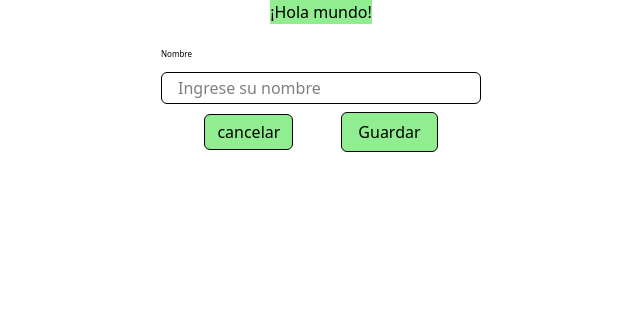
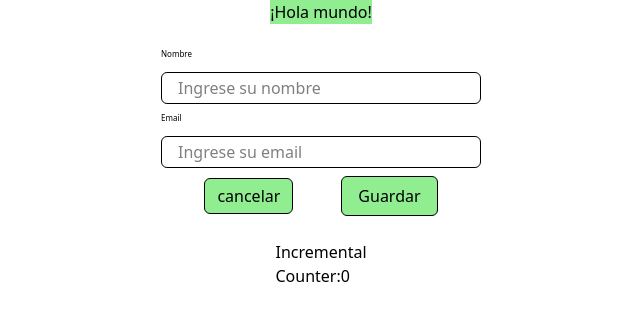
Before and after one commit to CJCPDev/react-2999912, a React (Vite) app: page / in a window 1280 px wide. Shown: the top 320 px of the page, without its empty margins (319-959 px from the left). Built offline with nearby package versions, Linux system fonts and the light colour scheme.

Commit message:
feat: actualizacion

```diff
--- a/src/app/App.jsx
+++ b/src/app/App.jsx
@@ -1,5 +1,6 @@
 import UserForm from '../features/users/components/UserForm';
 import 'tailwindcss';
+import DeleteCounter from '@/shared/components/DeleteCounter';
 
 
 export default function App(){
@@ -11,6 +12,7 @@
       <div>
        <UserForm/>
       </div>
+       <DeleteCounter/>
     </div>
   )
 }
--- a/src/features/users/components/UserForm.jsx
+++ b/src/features/users/components/UserForm.jsx
@@ -3,13 +3,48 @@
 
 
 export default function UserForm(){
+
+
+
+/*     const handleNameChange = (e) => {
+        console.log('Nombre del usuario:', e.target.value)
+    }; */
+
+
+    const handleEmailBlur = (e) => {
+        console.log('Email del usuario:', e.target.value)
+    };
+
+    /* Una validación basica */
+
+    const handleNameChange = (e) => {
+        console.log('Nombre del usuario:', e.target.value)
+            if(e.target.value === ''){
+                console.log('Este campo no puede estar vacio')
+            }
+    };
+
+    const handleSubmit = (e) => {
+        console.log('enviaste un archivo',e.target.value)
+    }
+
     return (
         <div className="justify-items-center">
             {/* Formulario para crear el usuarioo*/}
+
+    {/* Chequea de inmediato si se cumple o no un determinado proceso*/}
             <form>
                 <Input
                 label='Nombre'
                 placeholder='Ingrese su nombre'
+                onChange = {handleNameChange}
+                />
+
+    {/*Cheque una vez se da clic por fuera si lo ingresado corresponde */}
+                <Input
+                label='Email'
+                placeholder='Ingrese su email'
+                onBlur = {handleEmailBlur}
                 />
 
                 {/* Actions */}
@@ -27,9 +62,8 @@
                 <Button
                     variant = 'primary'
                     size = 'md'
-                    onClick={()=>
-                        console.log('cancelar')
-                    }>
+                    type='submit'
+                    onSubmit={handleSubmit}>
                         Guardar
                     </Button>
 
--- /dev/null
+++ b/src/shared/components/DeleteCounter.jsx
@@ -0,0 +1,23 @@
+/* Hook useState */
+
+import { useState } from "react"
+
+export default function DeleteCounter(){
+
+    // state Es el valor actual del estado
+    // setState es la funcion para actualizar
+    // useState() es el valor inicial
+
+    const [count,setCount] = useState(0);
+
+
+
+    return(
+        <div>
+
+            <button onClick={() => setCount(count + 1) }>Incremental</button>
+            <p>Counter:{count}</p>
+
+        </div>
+    )
+}
```
